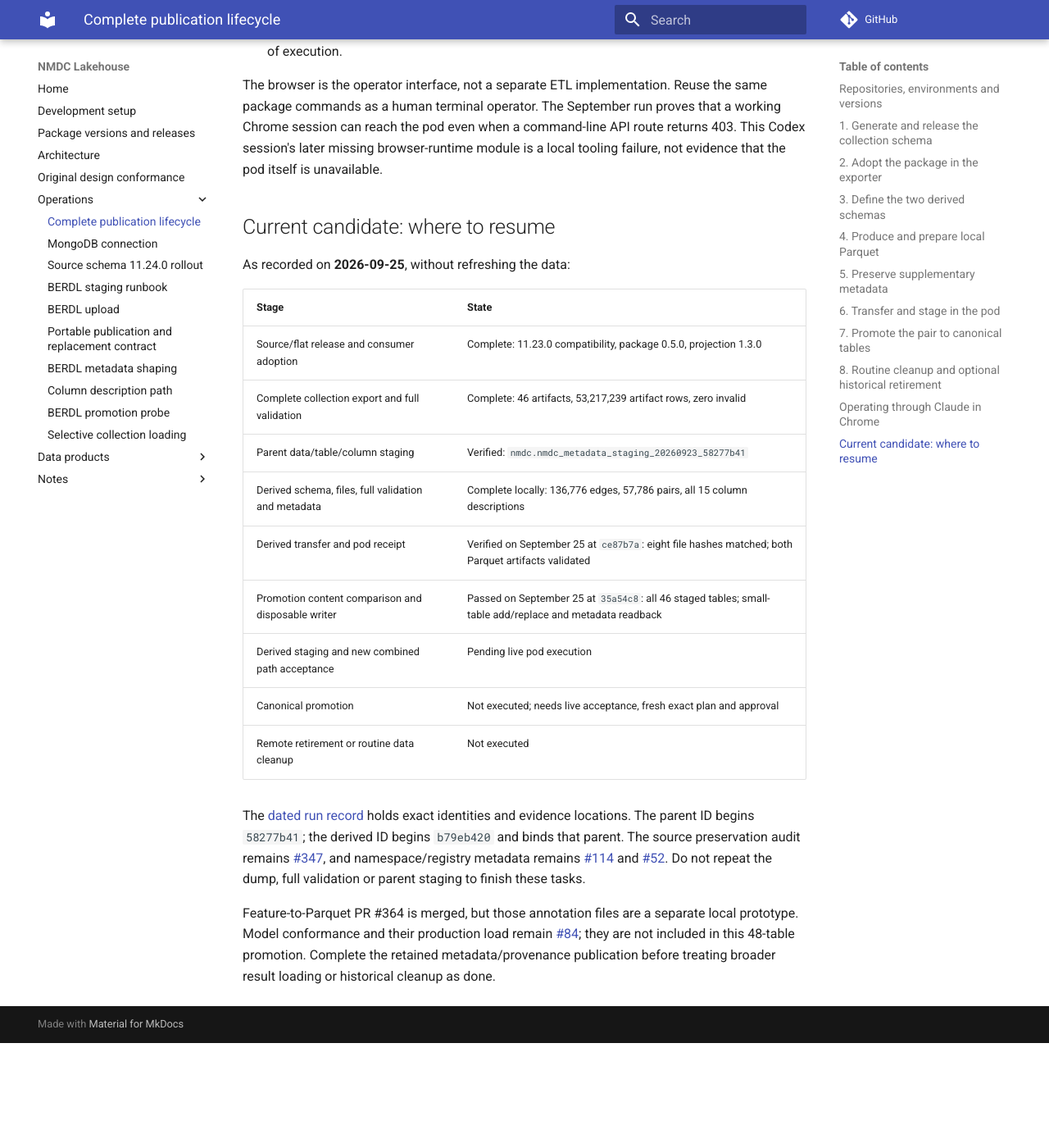
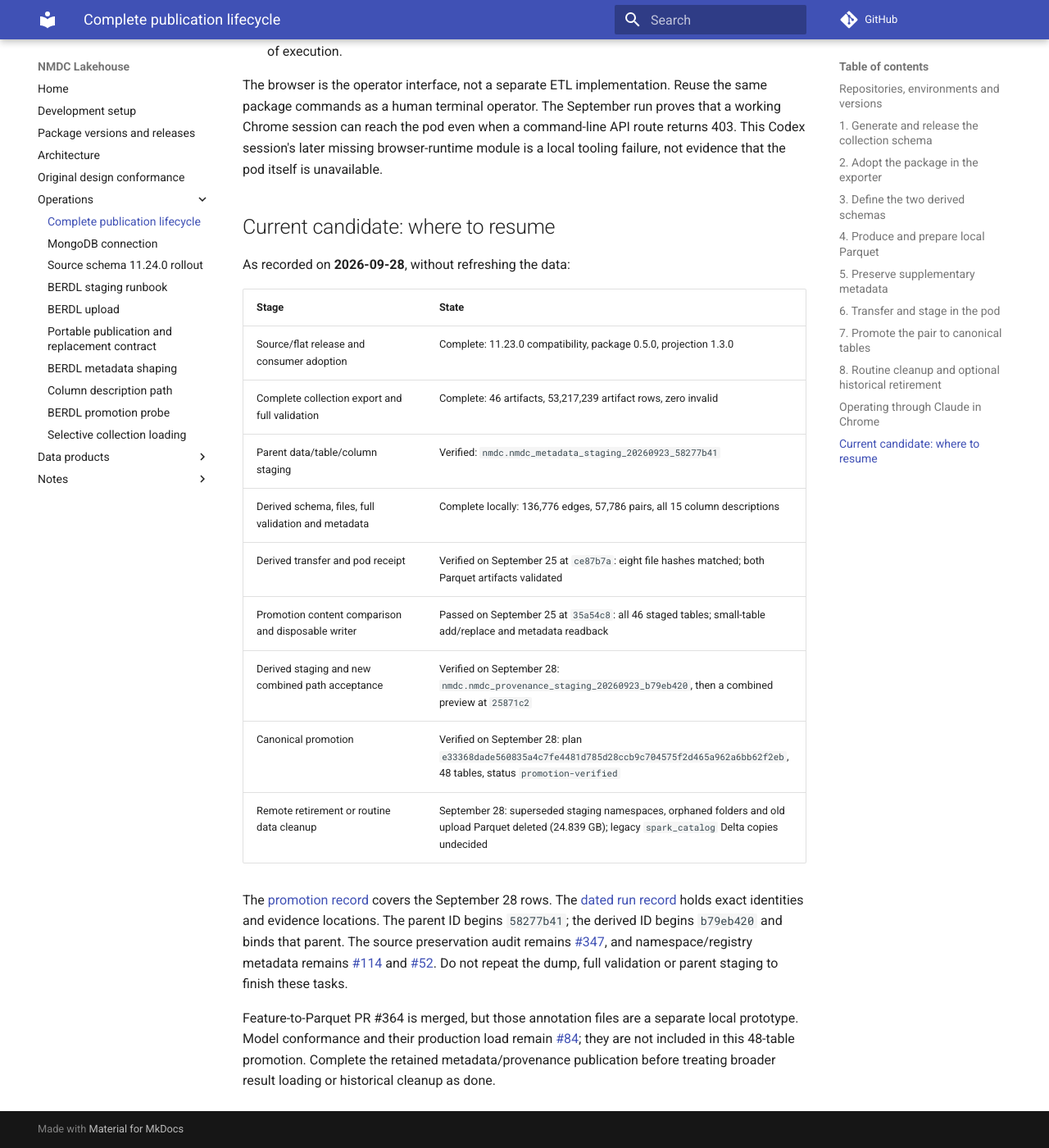
Before and after one commit to microbiomedata/nmdc-lakehouse, an MkDocs documentation site: the page built from docs/publication-lifecycle.md, in a window 1280 px wide and 1400 px high, scrolled down 7997 px. Shown: the whole window at 82% size. Built offline with MkDocs 1.6.1 and Material for MkDocs 9.7.7, drawn with Linux system fonts in a browser that asks for light colours; comment, search, counter and statistics services are not loaded; before the commit the page ends 9269 px from its top, so only the background shows below that; some of the changed text lies outside the part shown.

Commit message:
Update every status page that still called the promotion pending
README, the docs index, the probe guide, the runbook and the lifecycle status
table now say the September pair was promoted on 2026-09-28. The fresh-export
path, which has not run live, stays pending.

```diff
--- a/docs/publication-lifecycle.md
+++ b/docs/publication-lifecycle.md
@@ -247,7 +247,7 @@ metadata and current canonical state. `berdl-promote PLAN` previews that plan.
 The [promotion procedure](berdl-upload.md#plan-separately-authorized-canonical-promotion)
 gives the complete commands.
 
-After live acceptance passes, have Mark approve the exact plan digest,
+After reviewing the preview, have Mark approve the exact plan digest,
 `nmdc.metadata` namespace and destination identity. Execute with those printed
 authorization values during a window without competing writers. This is separate
 from merging code or authorizing staging. It copies reviewed Iceberg snapshots,
@@ -326,7 +326,7 @@ a local tooling failure, not evidence that the pod itself is unavailable.
 
 ## Current candidate: where to resume
 
-As recorded on **2026-09-25**, without refreshing the data:
+As recorded on **2026-09-28**, without refreshing the data:
 
 | Stage | State |
 | --- | --- |
@@ -336,11 +336,12 @@ As recorded on **2026-09-25**, without refreshing the data:
 | Derived schema, files, full validation and metadata | Complete locally: 136,776 edges, 57,786 pairs, all 15 column descriptions |
 | Derived transfer and pod receipt | Verified on September 25 at `ce87b7a`: eight file hashes matched; both Parquet artifacts validated |
 | Promotion content comparison and disposable writer | Passed on September 25 at `35a54c8`: all 46 staged tables; small-table add/replace and metadata readback |
-| Derived staging and new combined path acceptance | Pending live pod execution |
-| Canonical promotion | Not executed; needs live acceptance, fresh exact plan and approval |
-| Remote retirement or routine data cleanup | Not executed |
+| Derived staging and new combined path acceptance | Verified on September 28: `nmdc.nmdc_provenance_staging_20260923_b79eb420`, then a combined preview at `25871c2` |
+| Canonical promotion | Verified on September 28: plan `e33368dade560835a4c7fe4481d785d28ccb9c704575f2d465a962a6bb62f2eb`, 48 tables, status `promotion-verified` |
+| Remote retirement or routine data cleanup | September 28: superseded staging namespaces, orphaned folders and old upload Parquet deleted (24.839 GB); legacy `spark_catalog` Delta copies undecided |
 
-The [dated run record](runs/2026-09-23-production-staging.md) holds exact
+The [promotion record](runs/2026-09-28-production-promotion.md) covers the
+September 28 rows. The [dated run record](runs/2026-09-23-production-staging.md) holds exact
 identities and evidence locations. The parent ID begins `58277b41`; the derived
 ID begins `b79eb420` and binds that parent. The source preservation audit remains
 [#347](https://github.com/microbiomedata/nmdc-lakehouse/issues/347), and
```
Also changed, not shown: README.md (+1 -1 lines), docs/berdl-promotion-probe.md (+2 -1 lines), docs/berdl-staging-runbook.md (+4 -2 lines), docs/index.md (+3 -2 lines).
